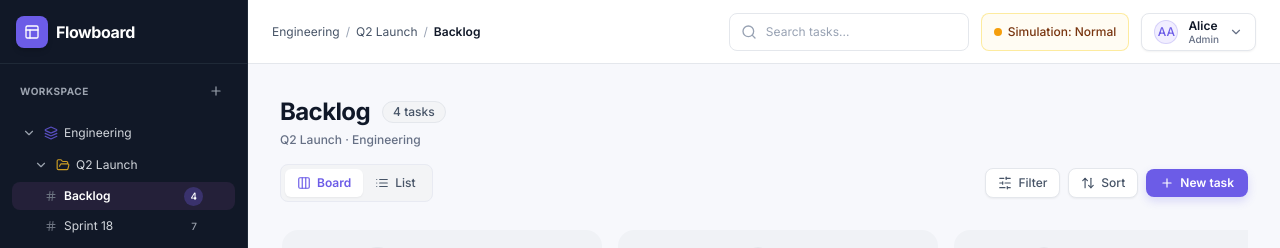
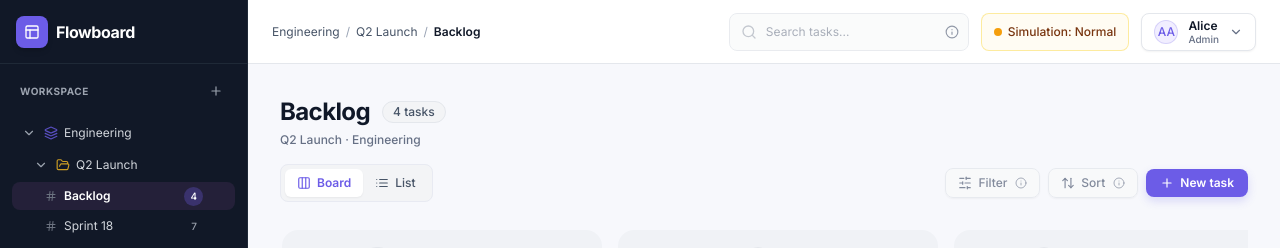
Before and after one commit to ashitagaur/task-management-assignment, a React (Vite) app: page /#/list/list-backlog in a window 1280 px wide. Shown: the top 248 px of the page. Built offline with nearby package versions, Linux system fonts and the light colour scheme.

Commit message:
chore: simplify drawer and mark premium controls

```diff
--- a/src/components/app/Topbar.tsx
+++ b/src/components/app/Topbar.tsx
@@ -1,5 +1,5 @@
 import React from 'react';
-import { Menu, Search } from 'lucide-react';
+import { Menu, Search, Info } from 'lucide-react';
 import { Breadcrumbs } from './Breadcrumbs';
 import { UserSwitcher } from './UserSwitcher';
 import { RouteState } from '../../hooks/useActiveList';
@@ -46,20 +46,36 @@ export const Topbar: React.FC<TopbarProps> = ({
 
       {/* Center / Right controls */}
       <div className="flex items-center gap-3 shrink-0">
-        {/* Visual search input matching Figma Node 1:45 */}
-        <div className="relative hidden md:block w-48 sm:w-60">
+        {/* Search input with Premium affordance */}
+        <div className="relative group hidden md:block w-48 sm:w-60">
           <Search
-            className="w-4 h-4 text-fb-text-subtle absolute left-3 top-1/2 -translate-y-1/2 pointer-events-none"
+            className="w-4 h-4 text-fb-text-muted absolute left-3 top-1/2 -translate-y-1/2 pointer-events-none"
             aria-hidden="true"
           />
           <input
             type="text"
             readOnly
+            tabIndex={0}
+            aria-disabled="true"
             placeholder="Search tasks..."
-            aria-label="Search tasks (visual-only preview)"
-            title="Search is visual-only in this version"
-            className="w-full h-[38px] pl-9 pr-3 text-xs rounded-lg border border-fb-border bg-white text-fb-text-primary placeholder:text-fb-text-subtle focus-visible:outline-none focus-visible:ring-2 focus-visible:ring-fb-primary cursor-default"
+            aria-label="Search tasks (Upgrade to Premium)"
+            onKeyDown={(e) => e.preventDefault()}
+            className="w-full h-[38px] pl-9 pr-8 text-xs rounded-lg border border-fb-border bg-gray-50/80 text-fb-text-muted placeholder:text-fb-text-muted/70 cursor-not-allowed select-none opacity-80 focus-visible:outline-none focus-visible:ring-2 focus-visible:ring-fb-primary"
           />
+          <div
+            className="absolute right-2.5 top-1/2 -translate-y-1/2 pointer-events-none flex items-center justify-center text-fb-text-muted"
+            aria-hidden="true"
+          >
+            <Info className="w-3.5 h-3.5 opacity-70 group-hover:opacity-100 transition-opacity" />
+          </div>
+          {/* Tooltip: Upgrade to Premium */}
+          <div
+            role="tooltip"
+            className="absolute top-full left-1/2 -translate-x-1/2 mt-1.5 pointer-events-none px-2 py-1 text-[11px] font-medium text-white bg-gray-900 rounded-md shadow-md whitespace-nowrap opacity-0 group-hover:opacity-100 group-focus-within:opacity-100 transition-opacity duration-150 z-50"
+          >
+            Upgrade to Premium
+            <div className="absolute bottom-full left-1/2 -translate-x-1/2 -mb-1 border-4 border-transparent border-b-gray-900" />
+          </div>
         </div>
 
         {/* Interactive simulation toggle matching Figma Frame 1:3 & 1:38 */}
--- a/src/components/app/WorkspaceHeader.tsx
+++ b/src/components/app/WorkspaceHeader.tsx
@@ -1,5 +1,5 @@
 import React, { useMemo } from 'react';
-import { SlidersHorizontal, ArrowUpDown, Plus, Eye } from 'lucide-react';
+import { SlidersHorizontal, ArrowUpDown, Plus, Eye, Info } from 'lucide-react';
 import { useAppStore } from '../../store/store';
 import { getBreadcrumbs, getTaskCount } from '../../store/selectors';
 import { getEffectiveCapabilities } from '../../domain/permissions';
@@ -79,23 +79,67 @@ export const WorkspaceHeader: React.FC<WorkspaceHeaderProps> = ({
         <ViewModeToggle />
 
         <div className="flex items-center gap-2">
+          {/* Filter with Premium affordance */}
+          <div className="relative group inline-flex items-center">
             <button
               type="button"
-            aria-label="Filter tasks (visual placeholder)"
-            className="inline-flex items-center gap-1.5 px-3 py-1.5 rounded-lg border border-fb-border bg-white text-fb-text-secondary hover:text-fb-text-primary text-xs font-medium transition-colors shadow-sm focus-visible:outline-none focus-visible:ring-2 focus-visible:ring-fb-primary"
+              aria-disabled="true"
+              aria-label="Filter tasks (Upgrade to Premium)"
+              tabIndex={0}
+              onClick={(e) => {
+                e.preventDefault();
+                e.stopPropagation();
+              }}
+              onKeyDown={(e) => {
+                if (e.key === 'Enter' || e.key === ' ') {
+                  e.preventDefault();
+                }
+              }}
+              className="inline-flex items-center gap-1.5 px-3 py-1.5 rounded-lg border border-fb-border bg-gray-50/80 text-fb-text-muted text-xs font-medium cursor-not-allowed select-none opacity-80 transition-colors shadow-sm focus-visible:outline-none focus-visible:ring-2 focus-visible:ring-fb-primary"
             >
-            <SlidersHorizontal className="w-3.5 h-3.5" aria-hidden="true" />
+              <SlidersHorizontal className="w-3.5 h-3.5 text-fb-text-muted" aria-hidden="true" />
               <span>Filter</span>
+              <Info className="w-3 h-3 text-fb-text-muted/70 shrink-0 ml-0.5" aria-hidden="true" />
             </button>
+            <div
+              role="tooltip"
+              className="absolute bottom-full left-1/2 -translate-x-1/2 mb-1.5 pointer-events-none px-2 py-1 text-[11px] font-medium text-white bg-gray-900 rounded-md shadow-md whitespace-nowrap opacity-0 group-hover:opacity-100 group-focus-within:opacity-100 transition-opacity duration-150 z-50"
+            >
+              Upgrade to Premium
+              <div className="absolute top-full left-1/2 -translate-x-1/2 -mt-1 border-4 border-transparent border-t-gray-900" />
+            </div>
+          </div>
 
+          {/* Sort with Premium affordance */}
+          <div className="relative group inline-flex items-center">
             <button
               type="button"
-            aria-label="Sort tasks (visual placeholder)"
-            className="inline-flex items-center gap-1.5 px-3 py-1.5 rounded-lg border border-fb-border bg-white text-fb-text-secondary hover:text-fb-text-primary text-xs font-medium transition-colors shadow-sm focus-visible:outline-none focus-visible:ring-2 focus-visible:ring-fb-primary"
+              aria-disabled="true"
+              aria-label="Sort tasks (Upgrade to Premium)"
+              tabIndex={0}
+              onClick={(e) => {
+                e.preventDefault();
+                e.stopPropagation();
+              }}
+              onKeyDown={(e) => {
+                if (e.key === 'Enter' || e.key === ' ') {
+                  e.preventDefault();
+                }
+              }}
+              className="inline-flex items-center gap-1.5 px-3 py-1.5 rounded-lg border border-fb-border bg-gray-50/80 text-fb-text-muted text-xs font-medium cursor-not-allowed select-none opacity-80 transition-colors shadow-sm focus-visible:outline-none focus-visible:ring-2 focus-visible:ring-fb-primary"
             >
-            <ArrowUpDown className="w-3.5 h-3.5" aria-hidden="true" />
+              <ArrowUpDown className="w-3.5 h-3.5 text-fb-text-muted" aria-hidden="true" />
               <span>Sort</span>
+              <Info className="w-3 h-3 text-fb-text-muted/70 shrink-0 ml-0.5" aria-hidden="true" />
             </button>
+            <div
+              role="tooltip"
+              className="absolute bottom-full left-1/2 -translate-x-1/2 mb-1.5 pointer-events-none px-2 py-1 text-[11px] font-medium text-white bg-gray-900 rounded-md shadow-md whitespace-nowrap opacity-0 group-hover:opacity-100 group-focus-within:opacity-100 transition-opacity duration-150 z-50"
+            >
+              Upgrade to Premium
+              <div className="absolute top-full left-1/2 -translate-x-1/2 -mt-1 border-4 border-transparent border-t-gray-900" />
+            </div>
+          </div>
 
           <button
             type="button"
--- a/src/components/drawer/TaskDrawer.tsx
+++ b/src/components/drawer/TaskDrawer.tsx
@@ -66,7 +66,6 @@ export const TaskDrawer: React.FC<TaskDrawerProps> = ({
   const statusesById = useAppStore((state) => state.statusesById);
   const containersById = useAppStore((state) => state.containersById);
   const tasksById = useAppStore((state) => state.tasksById);
-  const activityByTaskId = useAppStore((state) => state.activityByTaskId);
   const taskMutationInFlight = useAppStore((state) => state.taskMutationInFlight);
 
   const context = getPermissionContext(fullState);
@@ -113,9 +112,6 @@ export const TaskDrawer: React.FC<TaskDrawerProps> = ({
     .sort((a, b) => a.position - b.position);
 
   const currentStatus = statusesById[draft.statusId] || availableStatuses[0];
-
-  // Activities for this task (100% static read-only presentation)
-  const activities = (taskId && activityByTaskId[taskId]) || [];
 
   // Focus management: store previous active element, lock body scroll, and restore on close
   useEffect(() => {
@@ -467,52 +463,6 @@ export const TaskDrawer: React.FC<TaskDrawerProps> = ({
               className="w-full p-3 rounded-xl border border-fb-border bg-white text-fb-text-primary placeholder:text-fb-text-subtle text-xs leading-relaxed focus-visible:outline-none focus-visible:ring-2 focus-visible:ring-fb-primary resize-y disabled:cursor-not-allowed disabled:bg-gray-50"
             />
           </div>
-
-          {/* 4. ACTIVITY SECTION (Figma Screenshot 5 & Node 1:551) */}
-          {mode === 'edit' && (
-            <div className="space-y-3 pt-2">
-              <h4 className="text-[11px] font-bold text-fb-text-muted uppercase tracking-wider">
-                Activity
-              </h4>
-
-              {activities.length > 0 ? (
-                <div className="space-y-3 border-l-2 border-gray-100 ml-2 pl-4">
-                  {activities.map((act) => {
-                    const user = usersById[act.userId];
-                    return (
-                      <div key={act.id} className="relative flex items-start gap-3 text-xs">
-                        {user ? (
-                          <Avatar
-                            initials={user.initials}
-                            name={user.name}
-                            size="xs"
-                            className="shrink-0 mt-0.5"
-                          />
-                        ) : (
-                          <div className="w-5 h-5 rounded-full bg-gray-200 shrink-0 mt-0.5" />
-                        )}
-                        <div className="flex-1 min-w-0">
-                          <p className="text-fb-text-primary leading-tight">
-                            <span className="font-semibold">
-                              {user ? user.name : 'Unknown user'}{' '}
-                            </span>
-                            <span className="text-fb-text-secondary">{act.text}</span>
-                          </p>
-                          <span className="text-[10px] text-fb-text-muted mt-0.5 inline-block">
-                            {act.relativeTime}
-                          </span>
-                        </div>
-                      </div>
-                    );
-                  })}
-                </div>
-              ) : (
-                <p className="text-xs text-fb-text-muted italic">
-                  No activity history recorded for this task yet.
-                </p>
-              )}
-            </div>
-          )}
         </div>
 
         {/* Drawer Footer */}
```
Also changed, not shown: 1 other file (tests, documents, lock files or other folders). Lines whose indentation alone changed are shown as unchanged.
